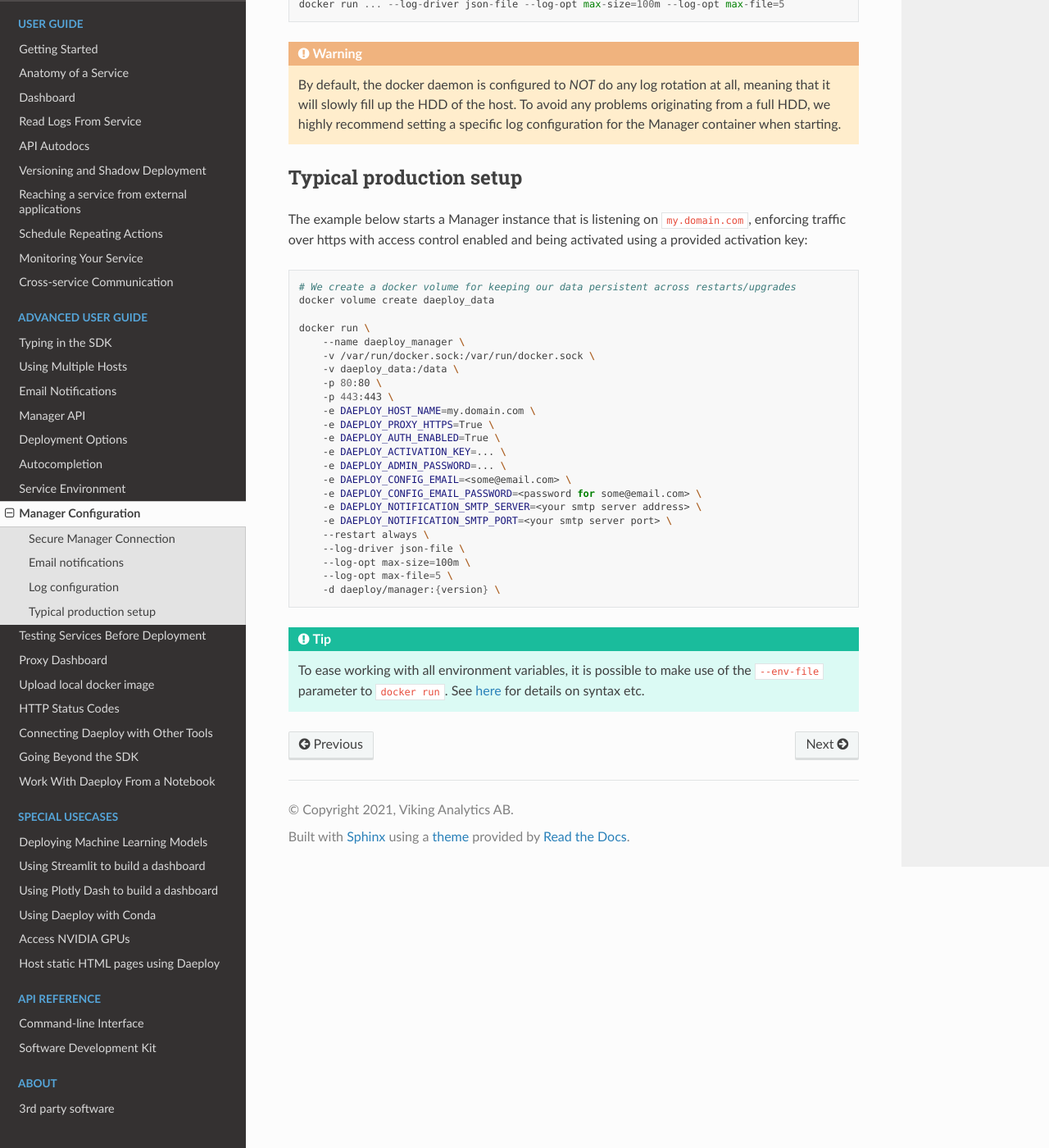
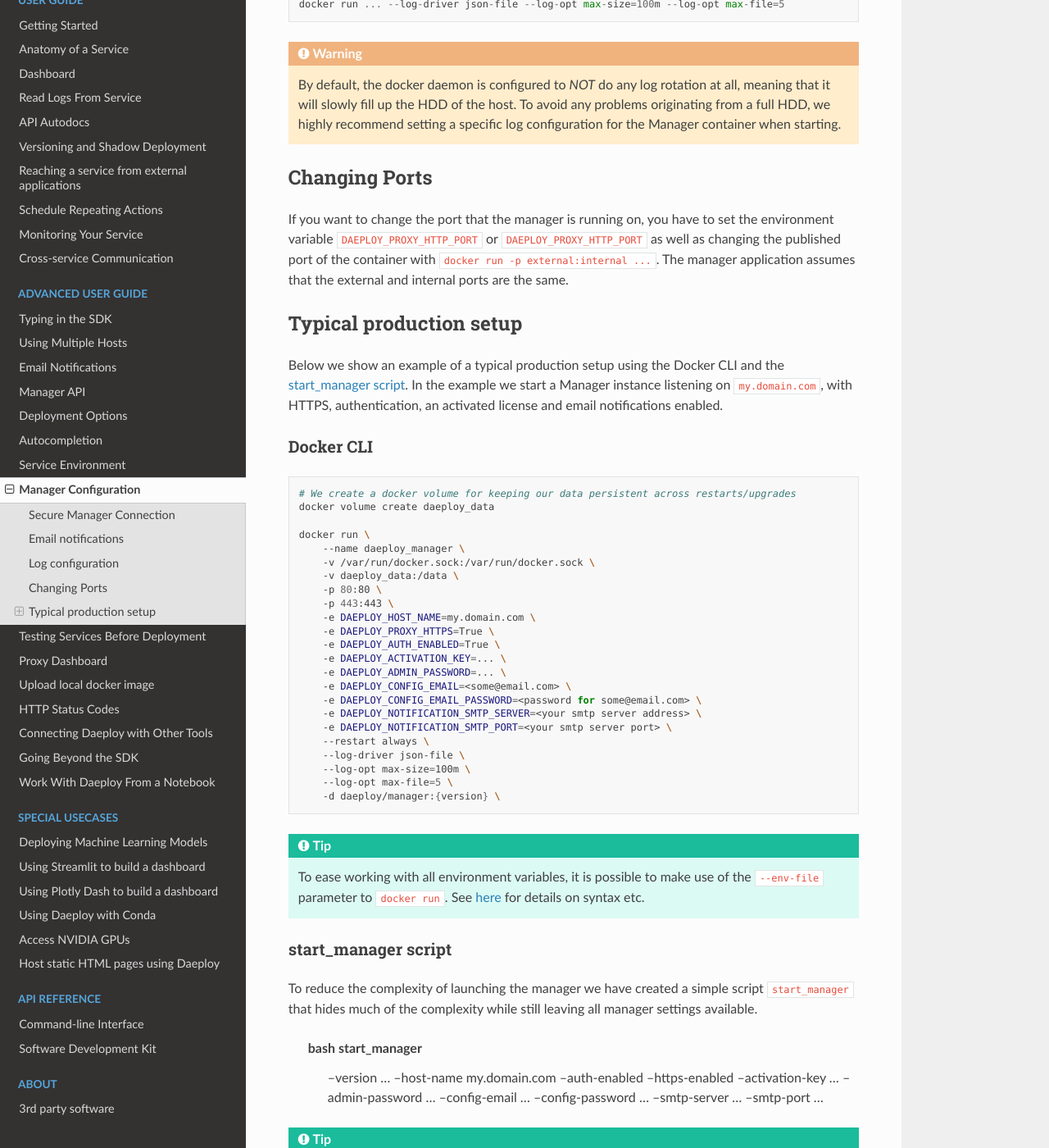
Before and after one commit to vikinganalytics/daeploy, a Sphinx documentation site: the page built from docs/source/content/advanced_tutorials/manager_configuration.rst, in a window 1280 px wide and 1400 px high, scrolled down 2105 px. Shown: the whole window at 82% size. Built offline with Sphinx 7.4.7 and the Read the Docs theme 2.0.0, drawn with Linux system fonts in a browser that asks for light colours; the version number could not be read and is left out; some of the changed text lies outside the part shown.

Commit message:
Improving documentation around starting manager

```diff
--- a/docs/source/content/advanced_tutorials/manager_configuration.rst
+++ b/docs/source/content/advanced_tutorials/manager_configuration.rst
@@ -41,7 +41,7 @@
 +--------------------------------------------+-----------------------+-------------------------------------------------------------+
 
 Secure Manager Connection
-^^^^^^^^^^^^^^^^^^^^^^^^^
+-------------------------
 
 It is possible to get a secure HTTPS connection to the Manager using automatically
 created certificates from `Let's Encrypt <https://letsencrypt.org>`_. To enable HTTPS you must
@@ -59,7 +59,7 @@
 .. _email-config-reference:
 
 Email notifications
-^^^^^^^^^^^^^^^^^^^
+-------------------
 
 The first step is to set up an email address that the Daeploy Manager can use to send
 the notification emails. For this you need an
@@ -88,7 +88,8 @@
 will be viewable on the notification tab in the dashboard.
 
 Log configuration
-^^^^^^^^^^^^^^^^^
+-----------------
+
 All logging in Daeploy is done directly to stdout and stderr and relies heavily on the
 built-in logging features of the docker daemon. As such, any configuration of log
 rotation etc needs to be done on the docker daemon level.
@@ -114,12 +115,26 @@
     originating from a full HDD, we highly recommend setting a specific log configuration
     for the Manager container when starting.
 
+Changing Ports
+--------------
+
+If you want to change the port that the manager is running on, you have to set the
+environment variable ``DAEPLOY_PROXY_HTTP_PORT`` or ``DAEPLOY_PROXY_HTTP_PORT`` as
+well as changing the published port of the container with
+``docker run -p external:internal ...``. The manager application assumes that the
+external and internal ports are the same.
 
 Typical production setup
-^^^^^^^^^^^^^^^^^^^^^^^^
+------------------------
 
-The example below starts a Manager instance that is listening on ``my.domain.com``, enforcing traffic over https with access
-control enabled and being activated using a provided activation key:
+Below we show an example of a typical production setup using the Docker CLI
+and the
+`start_manager script <https://github.com/vikinganalytics/daeploy-examples/blob/master/start_manager>`_.
+In the example we start a Manager instance listening on ``my.domain.com``, with HTTPS,
+authentication, an activated license and email notifications enabled.
+
+Docker CLI
+^^^^^^^^^^
 
 .. code-block:: shell
 
@@ -151,3 +166,25 @@
     of the ``--env-file`` parameter to ``docker run``.
     See `here <https://docs.docker.com/engine/reference/commandline/run/#set-environment-variables--e---env---env-file>`_
     for details on syntax etc.
+
+start_manager script
+^^^^^^^^^^^^^^^^^^^^
+
+To reduce the complexity of launching the manager we have created a simple script
+``start_manager`` that hides much of the complexity while still leaving all
+manager settings available.
+
+    bash start_manager \
+        --version ... \
+        --host-name my.domain.com \
+        --auth-enabled \
+        --https-enabled \
+        --activation-key ... \
+        --admin-password ... \
+        --config-email ... \
+        --config-password ... \
+        --smtp-server ... \
+        --smtp-port ... \
+
+.. tip:: You can use ``start_manager --help`` to get a short description of the
+    available options.
```
Also changed, not shown: 2 other files.
